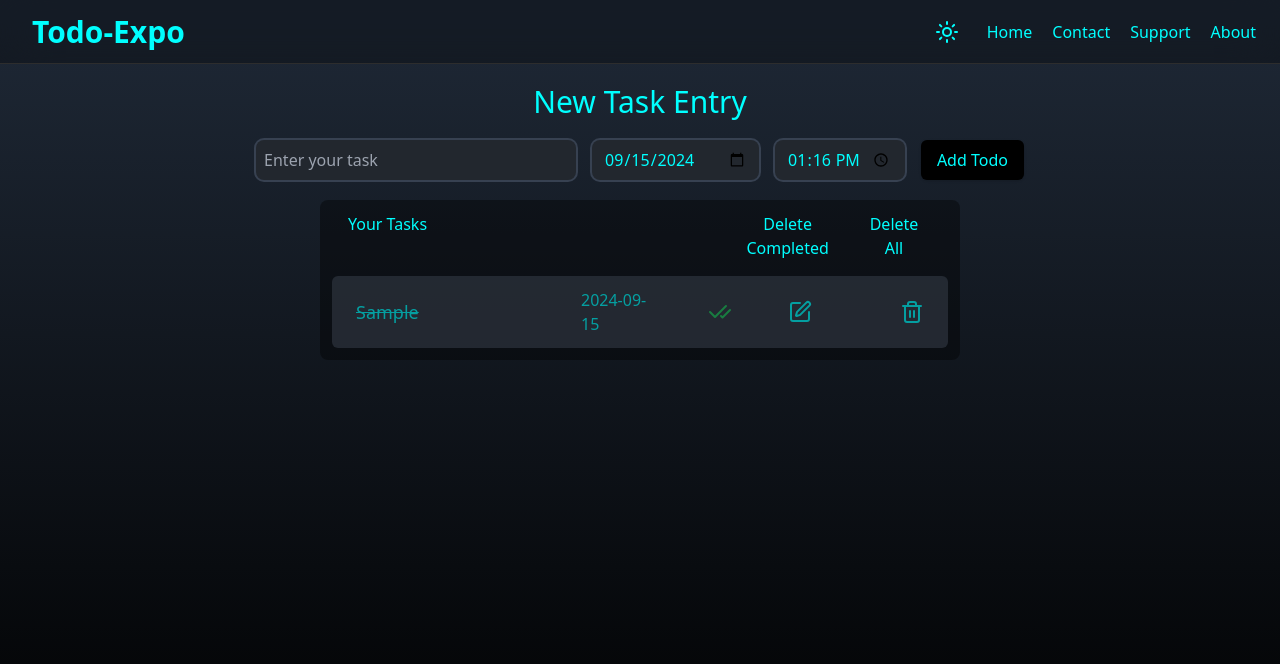
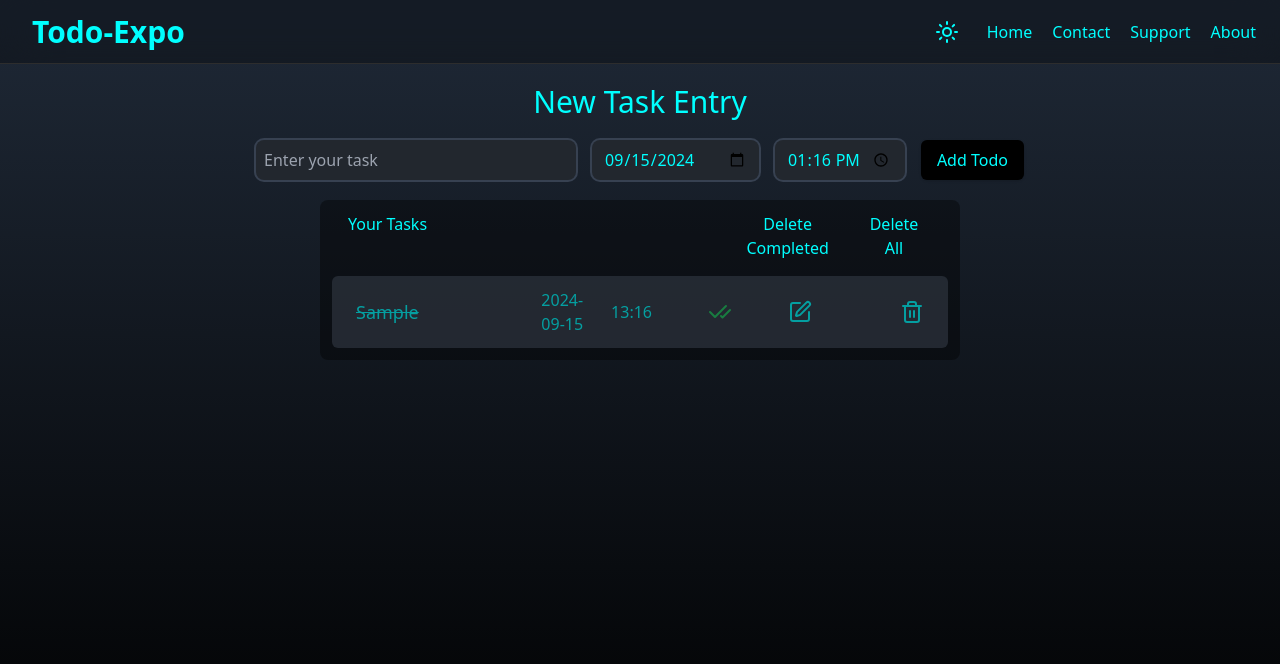
Before and after one commit to bolanpartik/task-expo, a React (Vite) app: page / in a window 1280 px wide. Both pictures are taken after typing "Sample" into the empty fields and a click on the button "Add Todo". Shown: the top 664 px of the page. Built offline with nearby package versions, Linux system fonts and the light colour scheme.

Commit message:
show due time

```diff
--- a/src/components/TodoItem.jsx
+++ b/src/components/TodoItem.jsx
@@ -62,6 +62,7 @@ export default function TodoItem({ allTodos, id, setAllTodos }) {
             <div className="flex ml-3 gap-3 w-1/2 items-center">
                 <p className={`text-lg font-medium w-full transition-all ${isTodoCompleted?'line-through':'no-underline'}`}>{currTodo.title}</p>
                 <p className='w-1/3'>{currTodo.dueDate}</p>
+                <p >{currTodo.dueTime}</p>
             </div>
 
             {isTodoCompleted && <CheckCheck className="text-green-500"/>}
```
